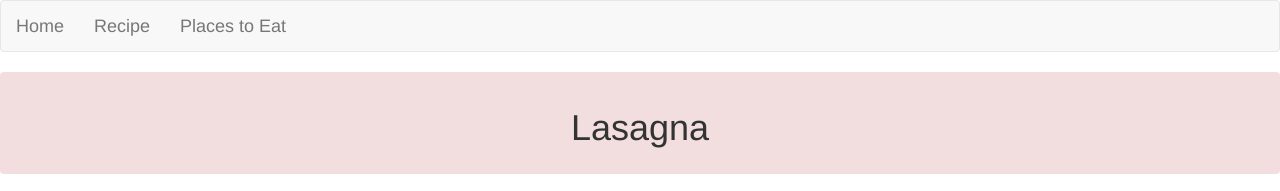
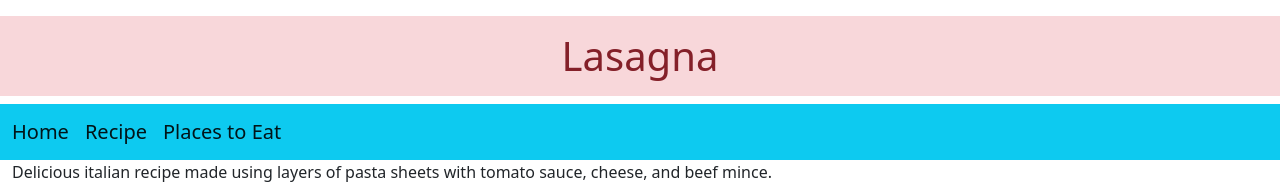
Before and after one commit to kstephano/lasagna, a plain HTML site: page index.html in a window 1280 px wide. Shown: the top 191 px of the page. Drawn offline with nearby package versions, Linux system fonts and the light colour scheme.

Commit message:
finished home page

```diff
--- a/index.html
+++ b/index.html
@@ -6,25 +6,31 @@
     <meta name="viewport" content="width=device-width, initial-scale=1.0">
     <title>Home</title>
     <link
+        href="https://cdn.jsdelivr.net/npm/bootstrap@5.1.3/dist/css/bootstrap.min.css"
         rel="stylesheet"
-        href="https://stackpath.bootstrapcdn.com/bootstrap/3.4.1/css/bootstrap.min.css" integrity="sha384-HSMxcRTRxnN+Bdg0JdbxYKrThecOKuH5zCYotlSAcp1+c8xmyTe9GYg1l9a69psu"
+        integrity="sha384-1BmE4kWBq78iYhFldvKuhfTAU6auU8tT94WrHftjDbrCEXSU1oBoqyl2QvZ6jIW3"
         crossorigin="anonymous">
 </head>
 <body>
-    <header>
-        <nav class="navbar navbar-default">
-            <div class="">
-                <div class="navbar-nav align-center">
-                    <a href="index.html" class="navbar-brand">Home</a>
-                    <a href="recipe.html" class="navbar-brand">Recipe</a>
-                    <a href="places.html" class="navbar-brand">Places to Eat</a>
+    <header class="">
+        <div class="container-fluid mb-2 alert-danger">
+            <h1 class="text-center p-3 mt-3">Lasagna</h1>
+        </div>
+        <div>
+            <nav class="navbar navbar-expand navbar-light bg-info">
+                <div class="container-fluid">
+                    <div class="navbar-nav flex-wrap">
+                        <a href="index.html" class="navbar-brand">Home</a>
+                        <a href="recipe.html" class="navbar-brand">Recipe</a>
+                        <a href="places.html" class="navbar-brand">Places to Eat</a>
+                    </div>
                 </div>
-            </div>
-        </nav>
+            </nav>
+        </div>
     </header>
     <main>
-        <div class="alert bg-danger">
-            <h1 class="text-center">Lasagna</h1>
+        <div class="container-fluid">
+            <p>Delicious italian recipe made using layers of pasta sheets with tomato sauce, cheese, and beef mince.</p>
         </div>
         <div>
             <img src="https://www.thespruceeats.com/thmb/mO6foVQ1GgcLEdeorsXKLpDS2WM=/960x0/filters:no_upscale():max_bytes(150000):strip_icc():format(webp)/white-and-red-sauce-lasagna-recipe-995925-hero-1-fb2c2142b39042069f0c50310047256d.jpg" alt="Lasagna">
```
